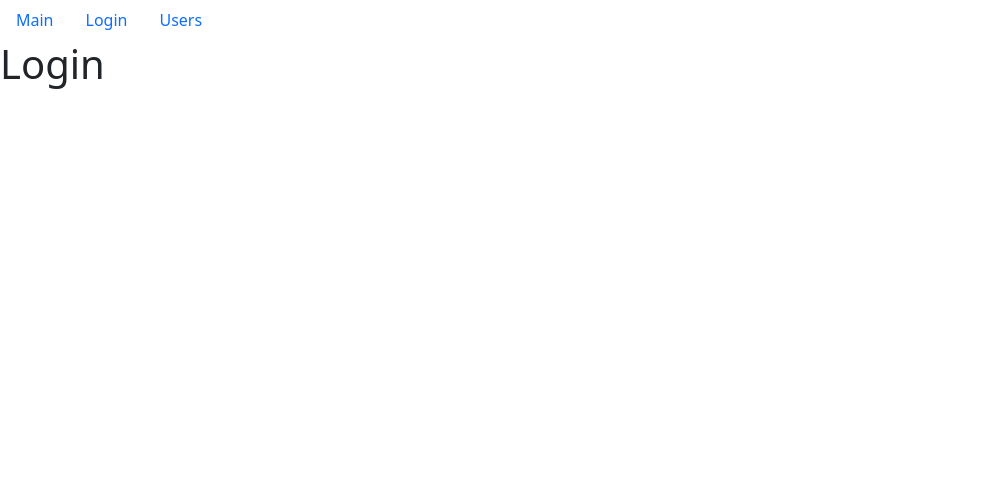
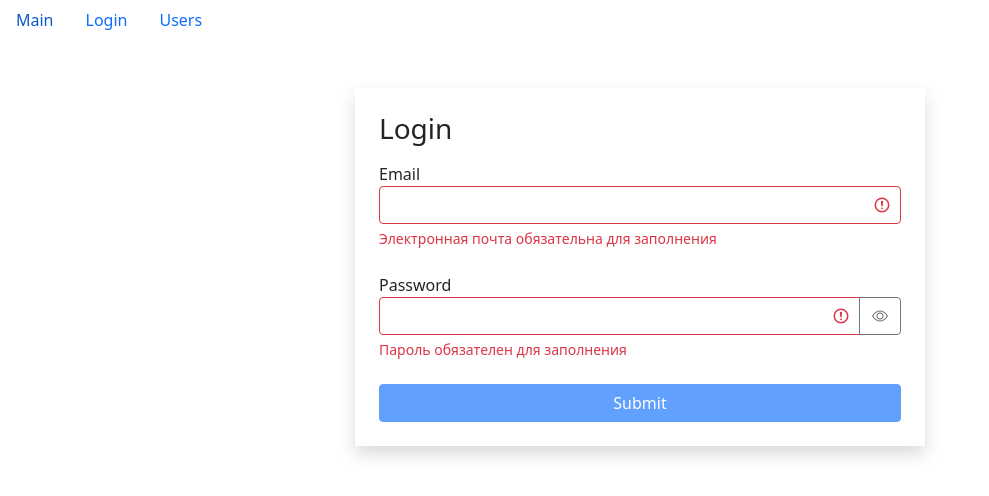
Before and after one commit to ildar-fl/lesson18, a React (Create React App) app in the folder fast-company/: page /login in a window 1280 px wide. Shown: the top 496 px of the page, without its empty margins (0-989 px from the left). Built offline with nearby package versions, Linux system fonts and the light colour scheme.

Commit message:
feat: add textField

```diff
--- /dev/null
+++ b/fast-company/src/components/textField.jsx
@@ -0,0 +1,59 @@
+import React, { useState } from "react";
+import PropTypes from "prop-types";
+
+const TextField = ({ label, type, name, value, error, onChange }) => {
+    const [showPassword, setShowPassword] = useState(false);
+
+    const getInputClasses = () => {
+        return "form-control" + (error ? " is-invalid" : "");
+    };
+
+    const toggleShowPassword = () => {
+        setShowPassword((prev) => !prev);
+    };
+
+    return (
+        <div className="mb-4">
+            <label htmlFor={name}>{label}</label>
+            <div className="input-group has-validation">
+                <input
+                    className={getInputClasses()}
+                    type={showPassword ? "text" : type}
+                    id={name}
+                    name={name}
+                    value={value}
+                    onChange={onChange}
+                />
+                {type === "password" && (
+                    <button
+                        className="btn btn-outline-secondary"
+                        type="button"
+                        onClick={toggleShowPassword}
+                    >
+                        <i
+                            className={
+                                "bi bi-eye" + (showPassword ? "-slash" : "")
+                            }
+                        ></i>
+                    </button>
+                )}
+                {error && <div className="invalid-feedback">{error}</div>}
+            </div>
+        </div>
+    );
+};
+
+TextField.defaultProps = {
+    type: "text"
+};
+
+TextField.propTypes = {
+    label: PropTypes.string,
+    type: PropTypes.string,
+    name: PropTypes.string,
+    value: PropTypes.string,
+    error: PropTypes.string,
+    onChange: PropTypes.func
+};
+
+export default TextField;
--- a/fast-company/src/layouts/login.jsx
+++ b/fast-company/src/layouts/login.jsx
@@ -1,7 +1,98 @@
-import React from "react";
+import React, { useEffect, useState } from "react";
+import TextField from "../components/textField";
+import { validator } from "../utils/validator";
+
+const validatorConfig = {
+    email: {
+        isRequired: {
+            message: "Электронная почта обязательна для заполнения"
+        },
+        isEmail: {
+            message: "Email не валидный"
+        }
+    },
+    password: {
+        isRequired: { message: "Пароль обязателен для заполнения" },
+        isCapitalSumbol: {
+            message: "Пароль должен содержать хотя бы одну заглавную букву"
+        },
+        isContainDigit: {
+            message: "Пароль должен содержать хотя бы одно число"
+        },
+        min: {
+            message: "Пароль должен состоять минимум из 8-ми символов",
+            value: 8
+        }
+    }
+};
 
 const Login = () => {
-    return <h1>Login</h1>;
+    const [data, setData] = useState({
+        email: "",
+        password: ""
+    });
+    const [errors, setErrors] = useState({});
+
+    const handleDataChange = ({ target }) => {
+        setData((prev) => ({ ...prev, [target.name]: target.value }));
+    };
+
+    useEffect(() => {
+        validate();
+    }, [data]);
+
+    const validate = () => {
+        const errors = validator(data, validatorConfig);
+
+        setErrors(errors);
+        return Object.keys(errors).length === 0;
+    };
+
+    const isValid = Object.keys(errors).length === 0;
+
+    const handleSubmit = (e) => {
+        e.preventDefault();
+        const isValid = validate();
+        if (!isValid) return;
+
+        console.log(e);
+    };
+
+    const { email, password } = data;
+
+    return (
+        <div className="container mt-5">
+            <div className="row">
+                <div className="col-md-6 offset-md-3 shadow p-4">
+                    <h3 className="mb-3">Login</h3>
+                    <form onSubmit={handleSubmit}>
+                        <TextField
+                            label="Email"
+                            name="email"
+                            value={email}
+                            error={errors.email}
+                            onChange={handleDataChange}
+                        />
+                        <TextField
+                            label="Password"
+                            type="password"
+                            name="password"
+                            value={password}
+                            error={errors.password}
+                            onChange={handleDataChange}
+                        />
+                        <button
+                            type="submit"
+                            disabled={!isValid}
+                            className="btn btn-primary w-100 mx-auto"
+                        >
+                            Submit
+                        </button>
+                    </form>
+                </div>
+            </div>
+        </div>
+    );
 };
 
 export default Login;
--- /dev/null
+++ b/fast-company/src/utils/validator.js
@@ -0,0 +1,50 @@
+function validate(validateMethod, data, config) {
+    let statusValidate;
+    switch (validateMethod) {
+        case "isRequired":
+            statusValidate = data.trim() === "";
+            break;
+        case "isEmail": {
+            const emailRegExp = /^\S+@\S+\.\S+$/g;
+            statusValidate = !emailRegExp.test(data);
+            break;
+        }
+        case "isCapitalSumbol": {
+            const capitalRegExp = /[A-Z]+/g;
+            statusValidate = !capitalRegExp.test(data);
+            break;
+        }
+        case "isContainDigit": {
+            const containDigit = /\d+/g;
+            statusValidate = !containDigit.test(data);
+            break;
+        }
+        case "min": {
+            statusValidate = data.length < config.value;
+            break;
+        }
+        default:
+            break;
+    }
+
+    if (statusValidate) return config.message;
+}
+
+export function validator(data, config) {
+    const errors = {};
+
+    for (const fieldName in data) {
+        for (const validateMethod in config[fieldName]) {
+            const error = validate(
+                validateMethod,
+                data[fieldName],
+                config[fieldName][validateMethod]
+            );
+            if (error && !errors[fieldName]) {
+                errors[fieldName] = error;
+            }
+        }
+    }
+
+    return errors;
+}
```
Also changed, not shown: fast-company/.eslintrc.js.
